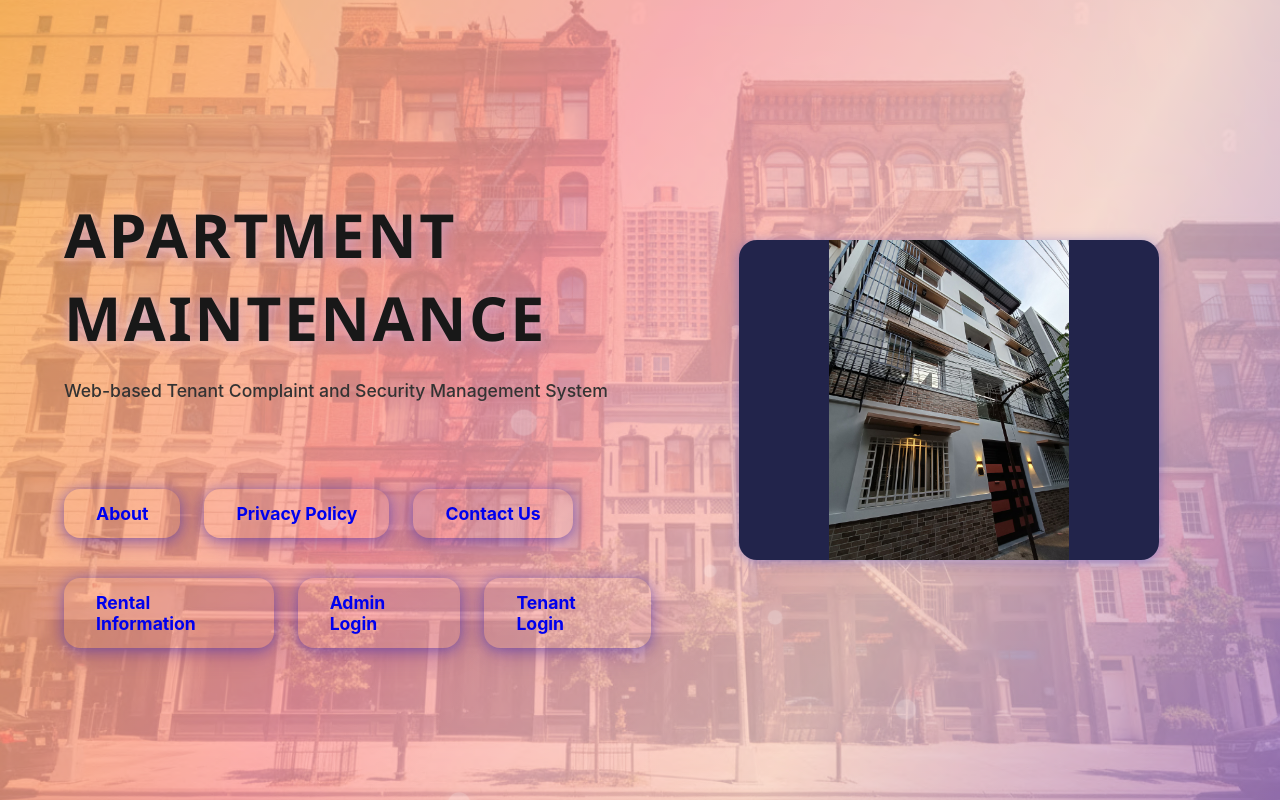
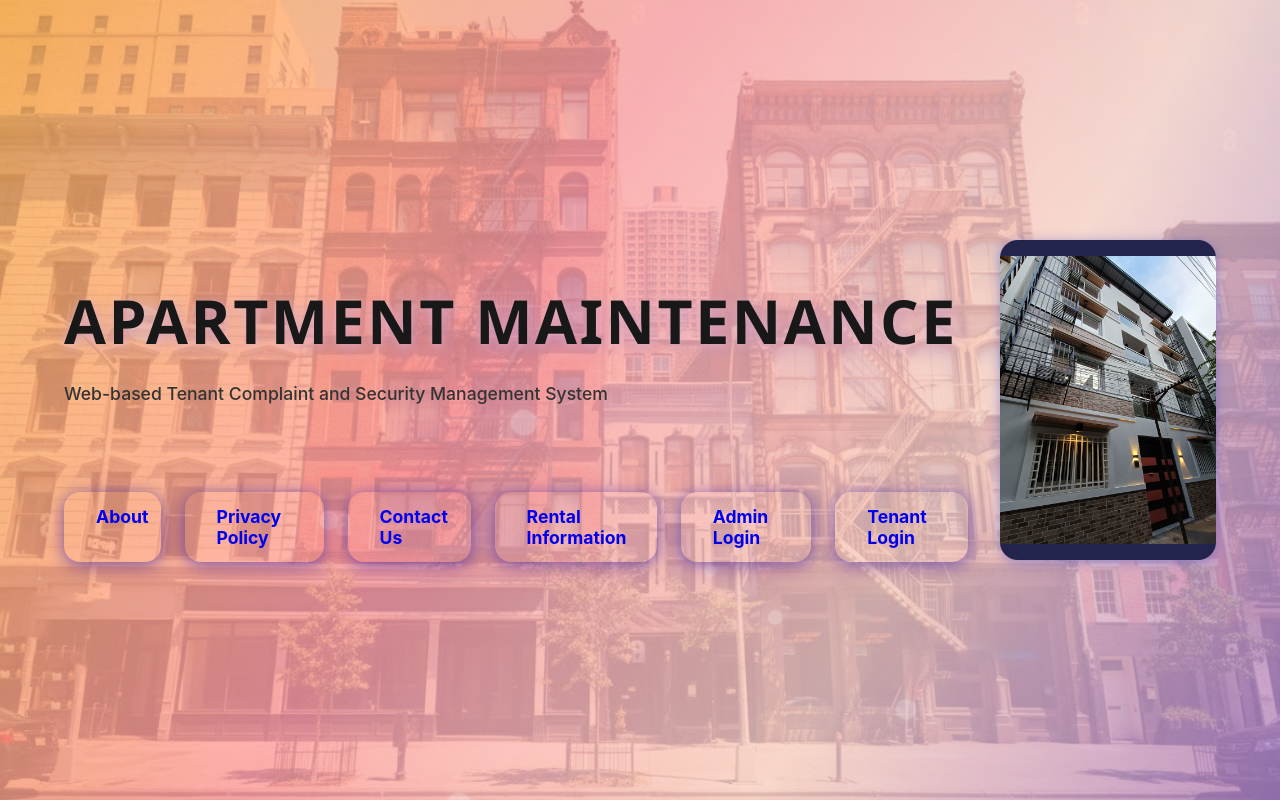
Before and after one commit to Noble636/Capstone2, a React (Create React App) app: page / in a window 1280 px wide. Built offline with nearby package versions, Linux system fonts and the light colour scheme.

Commit message:
Initial commit

```diff
--- a/src/components/Home.js
+++ b/src/components/Home.js
@@ -57,8 +57,6 @@ const Home = () => {
                  <Link to="/about" className="home-animated-btn">About</Link>
                  <Link to="/privacy-policy" className="home-animated-btn">Privacy Policy</Link>
                  <Link to="/contact-us" className="home-animated-btn">Contact Us</Link>
-               </div>
-               <div className="home-btn-row">
                  <Link to="/rental-info" className="home-animated-btn">Rental Information</Link>
                  <Link to="/admin-login" className="home-animated-btn">Admin Login</Link>
                  <Link to="/tenant-login" className="home-animated-btn">Tenant Login</Link>
```
